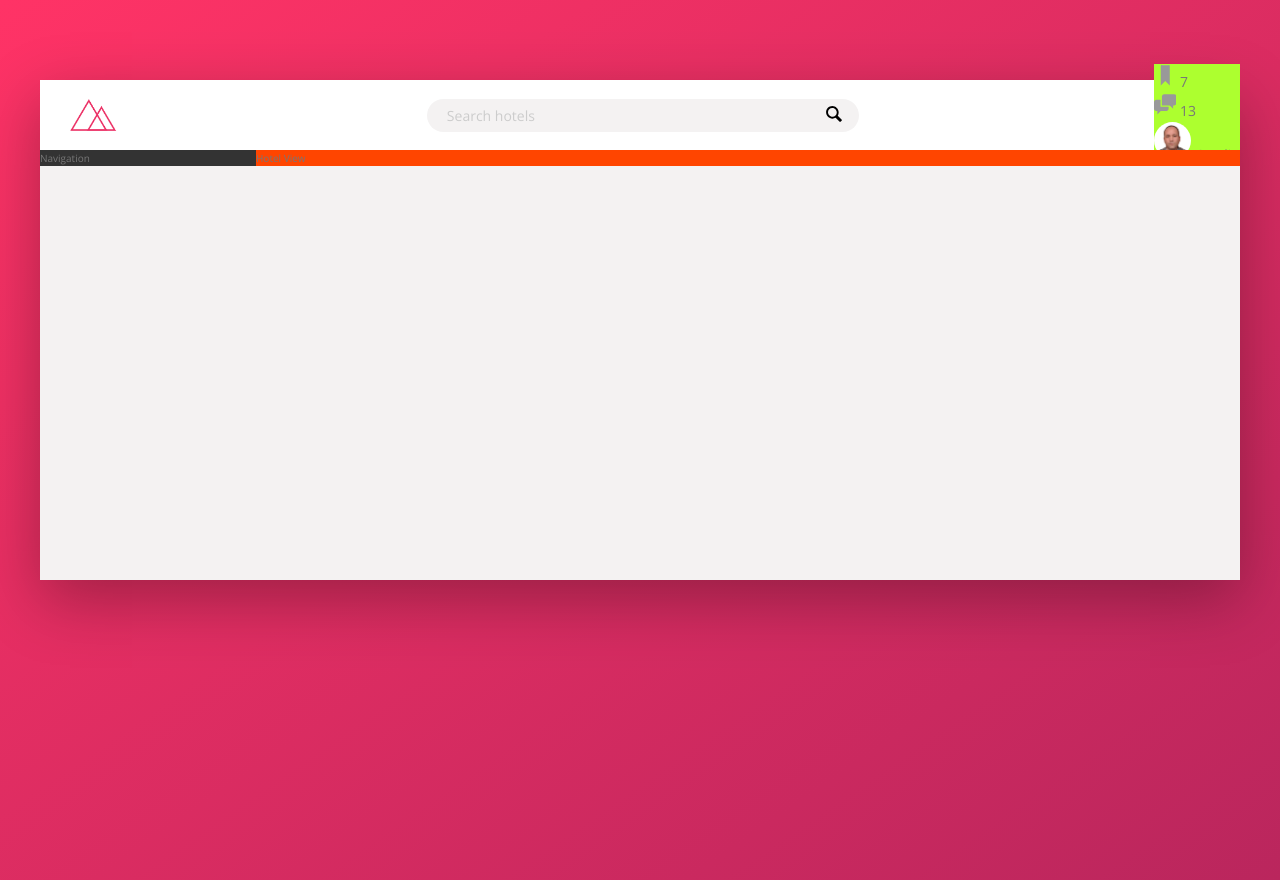
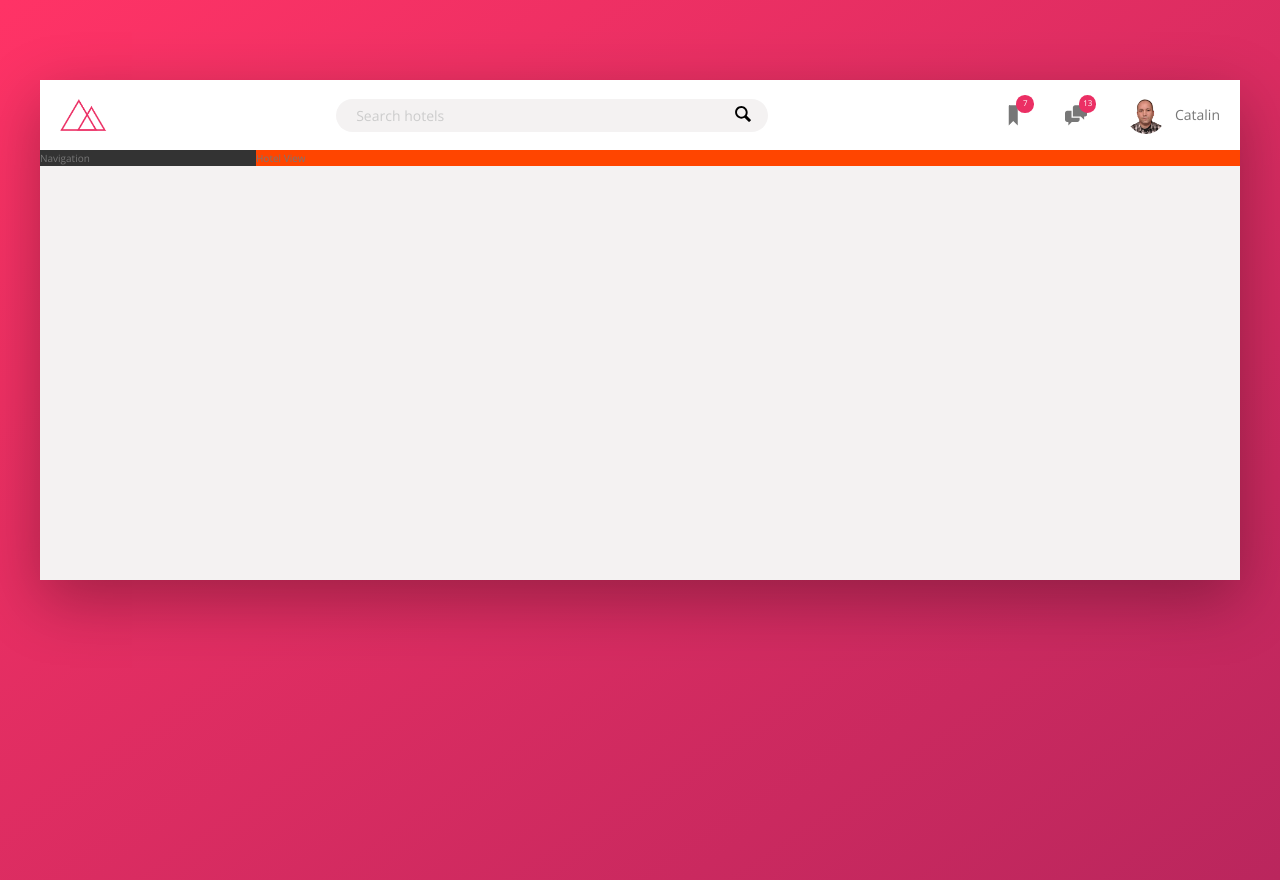
Before and after one commit to CronosMedia/BookingApp, a website: page index.html in a window 1280 px wide. Drawn offline with nearby package versions, Linux system fonts and the light colour scheme.

Commit message:
Navbar finished

```diff
--- a/sass/_components.scss
+++ b/sass/_components.scss
@@ -4,7 +4,7 @@
 
 .logo {
   height: 3.25rem;
-  margin-left: 3rem;
+  margin-left: 2rem;
 }
 
 /////////////////////////////////////////
@@ -70,28 +70,52 @@
 /////////////////////////////////////////
 
 .user-nav {
-  background-color: greenyellow;
+  align-self: stretch;
+
+  display: flex;
+  align-items: center;
+
+  & > * {
+    padding: 0 2rem;
+    cursor: pointer;
+    height: 100%;
+    display: flex;
+    align-items: center;
+  }
+
+  & > *:hover {
+    background-color: var(--color-grey-light-3);
+  }
 
   &__icon-box {
+    position: relative;
   }
 
   &__icon {
     height: 2.25rem;
     width: 2.25rem;
-    fill: var(--color-grey-dark-3);
+    fill: var(--color-grey-dark-2);
   }
 
   &__notification {
-  }
+    font-size: 0.8rem;
+    height: 1.75rem;
+    width: 1.75rem;
+    border-radius: 50%;
+    background-color: var(--color-primary);
+    color: #fff;
+    position: absolute;
+    top: 1.5rem;
+    right: 1.1rem;
 
-  &__user {
+    display: flex;
+    justify-content: center;
+    align-items: center;
   }
 
   &__user-photo {
     height: 3.75rem;
     border-radius: 50%;
-  }
-
-  &__user-name {
+    margin-right: 1rem;
   }
 }
```
Also changed, not shown: css/style.css.
